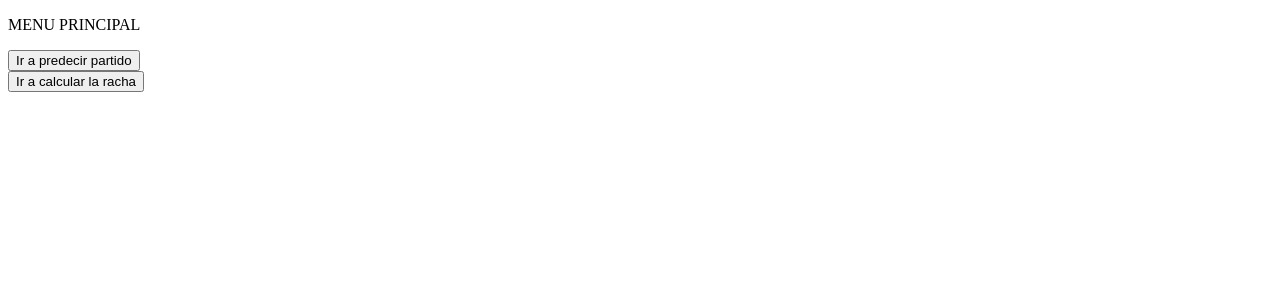
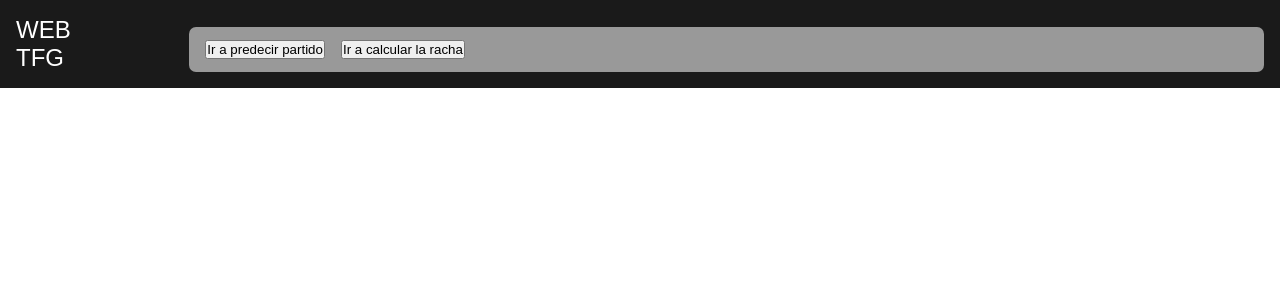
Before and after one commit to jesruidom/TFG, a Flask app: page / in a window 1280 px wide. Shown: the top 300 px of the page. Run offline with Flask 2, Linux system fonts and the light colour scheme; parts of the project's set-up code (start-up, migrations or seed data) failed here and were passed over.

Commit message:
comienzo de estilo pagina principal

```diff
--- a/TFG WorkSpace/templates/paginaPrincipal.html
+++ b/TFG WorkSpace/templates/paginaPrincipal.html
@@ -2,20 +2,75 @@
 <html>
     <head>
         <meta charset="utf-8">
+
         <title>Web TFG</title>
     </head>
+
     <body>
-        <div class="menu">
-            <div class="menu__cabecera">
-                <p class="titulo-proyecto">MENU PRINCIPAL</p>
-                <form action="/predecir" method="post">
+        <div class="cabecera">
+            <div class="titulo-proyecto">WEB TFG</div>
+            <div class="botones">
+                <form class="boton-predecir" action="/predecir" method="post">
                     <button type="submit" class="btn-outline-success">Ir a predecir partido</button>
+                </form>
 
-                </form>
                 <form action="/racha" method="post">
                     <button type="submit" class="btn-outline-success">Ir a calcular la racha</button>
+                </form>
+            </div>
 
-                </form>
         </div>
     </body>
 </html>
+
+<style>
+
+:root {
+  --color-cabecera: hsl(3, 0%, 10%);
+  --color-cabecera-claro: hsl(3, 0%, 60%);
+  --color-texto-cabecera: hsl(3, 0%, 100%);
+  --color-lienzo: hsl(3, 0%, 100%);
+
+  --fuente-cabecera: sans-serif;
+  /* --fuente-tamaño: 16px; */
+}
+
+* {
+  box-sizing: border-box;
+  margin: 0;
+  padding: 0;
+
+  /* outline: 1px solid red; */
+}
+
+.cabecera {
+  padding: 1rem 1rem;
+
+  font-family: var(--fuente-cabecera);
+  background-color: var(--color-cabecera);
+  color: var(--color-texto-cabecera);
+
+  font-size: 1.5rem;
+
+  display: flex;
+  justify-content: flex-start;
+  align-items: flex-end;
+
+  gap: 5rem;
+}
+
+.botones{
+    gap: 1rem;
+    width: 100%;
+    padding: 0.8rem 1rem;
+    border-radius: 7px;
+    border: none;
+    display: flex;
+
+
+    background-color: var(--color-cabecera-claro);
+    color: var(--color-texto);
+    font-family: var(--fuente-cabecera);
+    font-size: 0.9rem;
+}
+</style>
```
